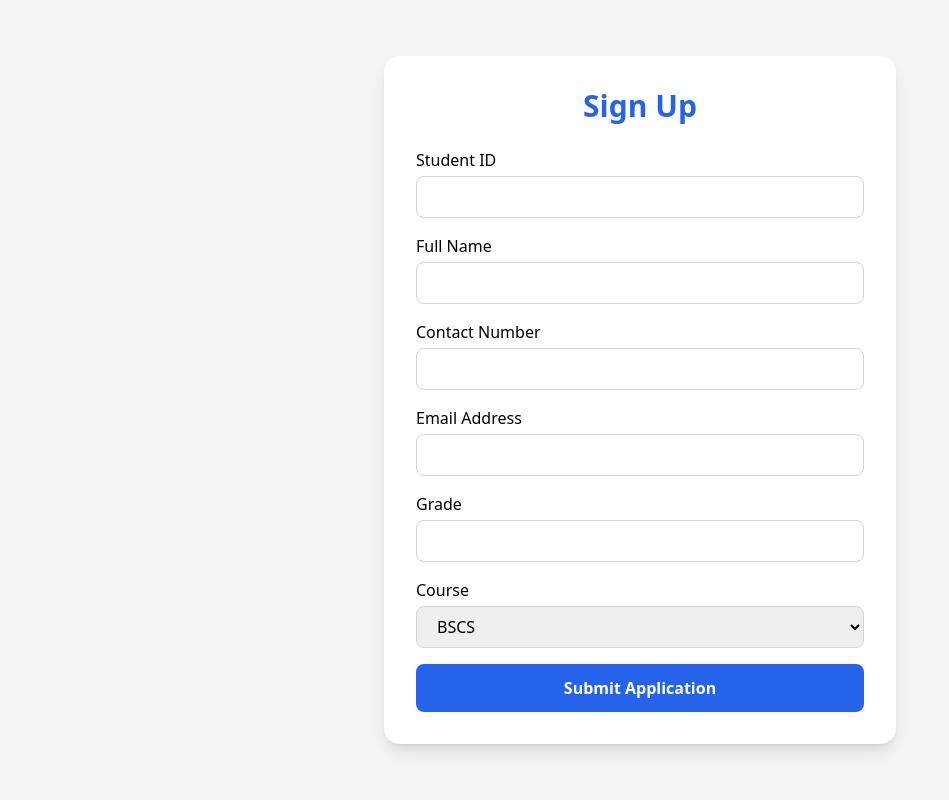
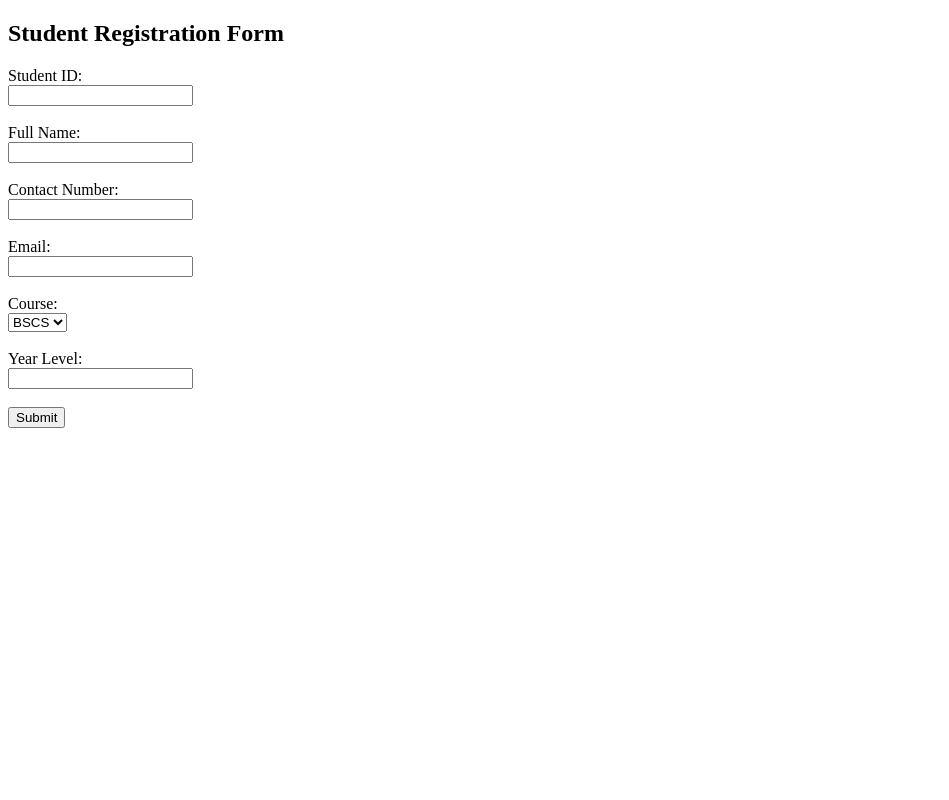
Before and after one commit to DarhylBorcelis/ScholarlySPI, a Django app: page /student/signIn in a window 1280 px wide. Shown: the whole page, without its empty margins (0-949 px from the left). Run offline with Django 5.2, Linux system fonts and the light colour scheme; some libraries are stand-ins or nearby versions.

Commit message:
i add student succes html, and delete the dashboar page for now

```diff
--- a/student/models.py
+++ b/student/models.py
@@ -8,7 +8,7 @@ class student_data(models.Model):
         ('BSIT', 'BSIT'),
     ]
 
-    student_id = models.IntegerField()
+    student_id = models.IntegerField(unique=True)
     student_fullname = models.CharField(max_length=55)
     student_contact = models.CharField(max_length=20)
     student_email = models.CharField(max_length=100)
--- a/student/templates/student_signIn.html
+++ b/student/templates/student_signIn.html
@@ -1,72 +1,40 @@
 <!DOCTYPE html>
-<html lang="en">
+<html>
 <head>
-    <meta charset="UTF-8">
-    <meta name="viewport" content="width=device-width, initial-scale=1.0">
-    <title>Student Scholarship Sign Up</title>
-    <script src="https://cdn.tailwindcss.com"></script>
+    <title>Student Registration</title>
 </head>
-<body class="bg-gray-100 flex items-center justify-center min-h-screen">
+<body>
 
-    <div class="w-full max-w-lg bg-white p-8 rounded-2xl shadow-lg">
-        <h2 class="text-3xl font-bold text-center mb-6 text-blue-600">Sign Up</h2>
+    <h2>Student Registration Form</h2>
 
-        <form action="" method="POST" class="space-y-4">
-            {% csrf_token %}
+    <form method="POST">
+        {% csrf_token %}
 
-            <!-- Student ID -->
-            <div>
-                <label class="block mb-1 font-medium">Student ID</label>
-                <input type="number" name="student_id"
-                    class="w-full px-4 py-2 border border-gray-300 rounded-lg focus:ring-2 focus:ring-blue-400 focus:outline-none">
-            </div>
+        <label>Student ID:</label><br>
+        <input type="number" name="student_id" required><br><br>
 
-            <!-- Fullname -->
-            <div>
-                <label class="block mb-1 font-medium">Full Name</label>
-                <input type="text" name="student_fullname"
-                    class="w-full px-4 py-2 border border-gray-300 rounded-lg focus:ring-2 focus:ring-blue-400 focus:outline-none">
-            </div>
+        <label>Full Name:</label><br>
+        <input type="text" name="student_fullname" required><br><br>
 
-            <!-- Contact -->
-            <div>
-                <label class="block mb-1 font-medium">Contact Number</label>
-                <input type="text" name="student_contact"
-                    class="w-full px-4 py-2 border border-gray-300 rounded-lg focus:ring-2 focus:ring-blue-400 focus:outline-none">
-            </div>
+        <label>Contact Number:</label><br>
+        <input type="text" name="student_contact" required><br><br>
 
-            <!-- Email -->
-            <div>
-                <label class="block mb-1 font-medium">Email Address</label>
-                <input type="email" name="student_email"
-                    class="w-full px-4 py-2 border border-gray-300 rounded-lg focus:ring-2 focus:ring-blue-400 focus:outline-none">
-            </div>
+        <label>Email:</label><br>
+        <input type="email" name="student_email" required><br><br>
 
-            <!-- Grade -->
-            <div>
-                <label class="block mb-1 font-medium">Grade</label>
-                <input type="number" name="student_grade"
-                    class="w-full px-4 py-2 border border-gray-300 rounded-lg focus:ring-2 focus:ring-blue-400 focus:outline-none">
-            </div>
+        <label>Course:</label><br>
+        <select name="student_course">
+            <option value="BSCS">BSCS</option>
+            <option value="BSAB">BSAB</option>
+            <option value="BSIT">BSIT</option>
+        </select>
+        <br><br>
 
-            <!-- Course -->
-            <div>
-                <label class="block mb-1 font-medium">Course</label>
-                <select name="student_course"
-                    class="w-full px-4 py-2 border border-gray-300 rounded-lg focus:ring-2 focus:ring-blue-400 focus:outline-none">
-                    <option value="BSCS">BSCS</option>
-                    <option value="BSAB">BSAB</option>
-                    <option value="BSIT">BSIT</option>
-                </select>
-            </div>
+        <label>Year Level:</label><br>
+        <input type="number" name="student_grade" required><br><br>
 
-            <!-- Submit -->
-            <button type="submit"
-                class="w-full bg-blue-600 text-white py-3 rounded-lg font-semibold hover:bg-blue-700 transition">
-                Submit Application
-            </button>
-        </form>
-    </div>
+        <button type="submit">Submit</button>
+    </form>
 
 </body>
 </html>
--- a/student/urls.py
+++ b/student/urls.py
@@ -3,7 +3,7 @@ from . import views
 
 
 urlpatterns = [
-    path('', views.index, name="index"),
-    path('dashboard', views.student_dashboard, name="student_dashboard"),
+    path('', views.student_index, name="index"),
     path('signIn', views.student_signIn, name="student_signIn"),
+    path('success', views.student_register_success, name="student_register_success"),
 ]
--- a/student/views.py
+++ b/student/views.py
@@ -2,8 +2,8 @@ from django.shortcuts import render, redirect
 from .models import student_data
 
 # Create your views here.
-def index(request):
-    return render(request, 'index.html')
+def student_index(request):
+    return render(request, 'student_index.html')
 
 def student_signIn(request):
     if request.method == "POST":
@@ -16,9 +16,9 @@ def student_signIn(request):
             student_grade=request.POST.get('student_grade'),
             student_course=request.POST.get('student_course'),
         )
-        return redirect('student_dashboard')
+        return redirect('student_register_success')
 
     return render(request, 'student_signIn.html')
 
-def student_dashboard(request):
-    return render(request, 'student_dashboard.html')
+def student_register_success(request):
+    return render(request, 'student_register_success.html')
```
Also changed, not shown: student/templates/index.html (deleted, +0 -35 lines), student/templates/student_index.html (added, +16 -0 lines), student/templates/student_register_success.html (added, +20 -0 lines), student/migrations/0002_alter_student_data_student_id.py (added), student/templates/student_dashboard.html (deleted).
